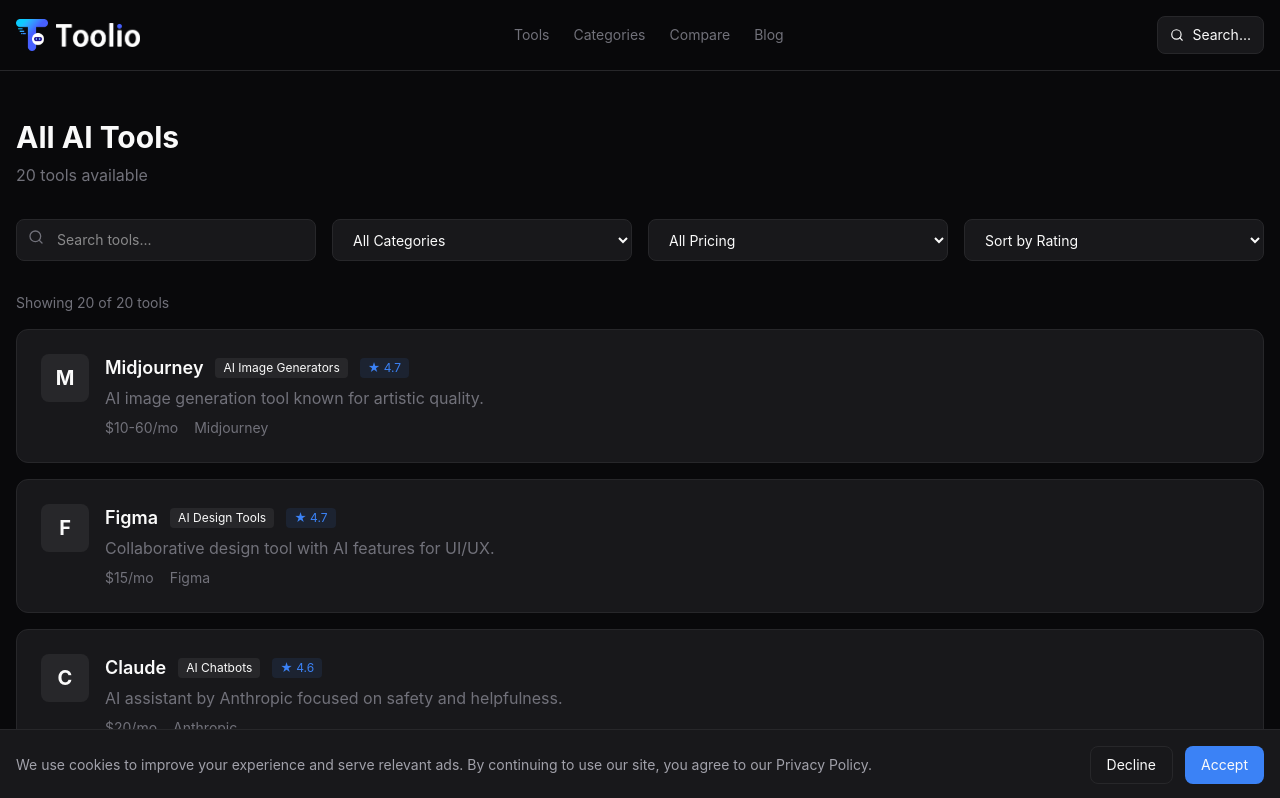
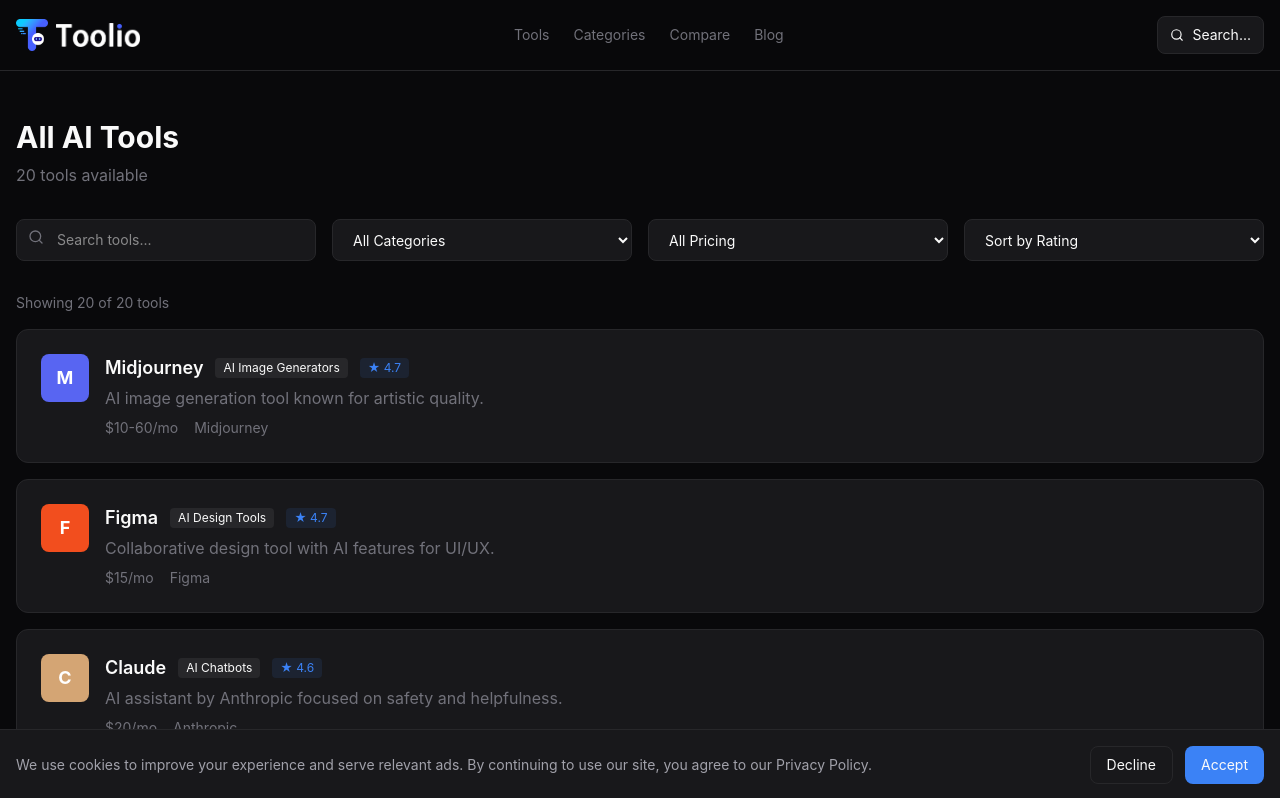
Before and after one commit to cjytg/ai-tools-directory, a Next.js app: page /tools in a window 1280 px wide. Shown: the top 798 px of the page. Built offline with nearby package versions, Linux system fonts and the light colour scheme.

Commit message:
feat: replace letter avatars with real tool favicons via Google Favicon API

```diff
--- a/src/app/categories/[slug]/page.tsx
+++ b/src/app/categories/[slug]/page.tsx
@@ -2,6 +2,7 @@
 import { CATEGORIES } from "@/types";
 import Link from "next/link";
 import { notFound } from "next/navigation";
+import ToolLogo from "@/components/ToolLogo";
 
 export async function generateStaticParams() {
   const categories = getCategories();
@@ -79,9 +80,7 @@
             <div className="w-8 h-8 bg-[#27272a] rounded-lg flex items-center justify-center text-sm font-bold flex-shrink-0">
               {i + 1}
             </div>
-            <div className="w-12 h-12 bg-[#27272a] rounded-lg flex items-center justify-center text-xl font-bold flex-shrink-0 group-hover:bg-[#3b82f6]/10 transition-colors">
-              {tool.name.charAt(0)}
-            </div>
+            <ToolLogo name={tool.name} slug={tool.slug} size="md" website={tool.website} />
             <div className="flex-1 min-w-0">
               <div className="flex items-center gap-3 mb-1">
                 <h2 className="font-semibold text-lg">{tool.name}</h2>
--- a/src/app/page.tsx
+++ b/src/app/page.tsx
@@ -3,6 +3,7 @@
 import { CATEGORIES } from "@/types";
 import Link from "next/link";
 import Icon from "@/components/Icon";
+import ToolLogo from "@/components/ToolLogo";
 
 export default function Home() {
   const tools = getAllTools();
@@ -76,9 +77,7 @@
                 className="group p-6 bg-[#18181b] border border-[#27272a] rounded-xl hover:border-[#3b82f6] transition-all hover:shadow-lg hover:shadow-blue-500/5"
               >
                 <div className="flex items-center gap-3 mb-3">
-                  <div className="w-10 h-10 bg-[#27272a] rounded-lg flex items-center justify-center text-lg font-bold group-hover:bg-[#3b82f6]/10 transition-colors">
-                    {tool.name.charAt(0)}
-                  </div>
+                  <ToolLogo name={tool.name} slug={tool.slug} size="sm" website={tool.website} />
                   <div className="flex-1 min-w-0">
                     <h3 className="font-semibold truncate">{tool.name}</h3>
                     <span className="text-sm text-[#71717a]">{tool.company}</span>
--- a/src/app/tools/[slug]/page.tsx
+++ b/src/app/tools/[slug]/page.tsx
@@ -3,6 +3,7 @@
 import { CATEGORIES } from "@/types";
 import Link from "next/link";
 import { notFound } from "next/navigation";
+import ToolLogo from "@/components/ToolLogo";
 
 export async function generateStaticParams() {
   const tools = getAllTools();
@@ -69,9 +70,7 @@
 
         {/* Header */}
         <div className="flex flex-col md:flex-row items-start gap-6 mb-8">
-          <div className="w-16 h-16 bg-gradient-to-br from-blue-500 to-purple-600 rounded-xl flex items-center justify-center text-2xl font-bold text-white">
-            {tool.name.charAt(0)}
-          </div>
+          <ToolLogo name={tool.name} slug={tool.slug} size="lg" website={tool.website} />
           <div className="flex-1">
             <h1 className="text-3xl font-bold mb-2">{tool.name}</h1>
             <p className="text-[#71717a] mb-4">{tool.description}</p>
--- a/src/app/tools/page.tsx
+++ b/src/app/tools/page.tsx
@@ -2,29 +2,30 @@
 
 import { useState, useMemo } from "react";
 import Link from "next/link";
+import ToolLogo from "@/components/ToolLogo";
 
 // Inline tools data for client component
 const toolsData = [
-  {slug:"chatgpt",name:"ChatGPT",category:"chatbot",pricing:"freemium",price:"$20/mo",description:"AI chatbot by OpenAI for conversation, writing, coding, and analysis.",rating:4.5,company:"OpenAI",founded:2022},
-  {slug:"claude",name:"Claude",category:"chatbot",pricing:"freemium",price:"$20/mo",description:"AI assistant by Anthropic focused on safety and helpfulness.",rating:4.6,company:"Anthropic",founded:2023},
-  {slug:"midjourney",name:"Midjourney",category:"image",pricing:"paid",price:"$10-60/mo",description:"AI image generation tool known for artistic quality.",rating:4.7,company:"Midjourney",founded:2022},
-  {slug:"cursor",name:"Cursor",category:"coding",pricing:"freemium",price:"$20/mo",description:"AI-native code editor built for pair programming with AI.",rating:4.6,company:"Anysphere",founded:2023},
-  {slug:"github-copilot",name:"GitHub Copilot",category:"coding",pricing:"freemium",price:"$10/mo",description:"AI pair programmer that helps write code faster.",rating:4.5,company:"GitHub/Microsoft",founded:2021},
-  {slug:"gemini",name:"Gemini",category:"chatbot",pricing:"freemium",price:"$20/mo",description:"Google's AI chatbot with strong multimodal capabilities.",rating:4.3,company:"Google",founded:2023},
-  {slug:"perplexity",name:"Perplexity",category:"search",pricing:"freemium",price:"$20/mo",description:"AI-powered search engine that provides answers with sources.",rating:4.4,company:"Perplexity",founded:2022},
-  {slug:"grammarly",name:"Grammarly",category:"writing",pricing:"freemium",price:"$12/mo",description:"AI writing assistant for grammar, clarity, and tone.",rating:4.5,company:"Grammarly",founded:2009},
-  {slug:"notion-ai",name:"Notion AI",category:"productivity",pricing:"freemium",price:"$10/mo",description:"AI writing assistant integrated into Notion workspace.",rating:4.2,company:"Notion",founded:2023},
-  {slug:"figma",name:"Figma",category:"design",pricing:"freemium",price:"$15/mo",description:"Collaborative design tool with AI features for UI/UX.",rating:4.7,company:"Figma",founded:2012},
-  {slug:"runway",name:"Runway",category:"video",pricing:"freemium",price:"$12-76/mo",description:"AI video generation and editing platform.",rating:4.4,company:"Runway",founded:2018},
-  {slug:"elevenlabs",name:"ElevenLabs",category:"audio",pricing:"freemium",price:"$5-99/mo",description:"AI voice generation and cloning platform.",rating:4.5,company:"ElevenLabs",founded:2022},
-  {slug:"suno",name:"Suno",category:"audio",pricing:"freemium",price:"$10/mo",description:"AI music generation tool that creates complete songs from text.",rating:4.3,company:"Suno",founded:2023},
-  {slug:"jasper",name:"Jasper",category:"writing",pricing:"paid",price:"$39-125/mo",description:"AI marketing copywriting platform for businesses.",rating:4.1,company:"Jasper",founded:2021},
-  {slug:"surfer-seo",name:"Surfer SEO",category:"marketing",pricing:"paid",price:"$49-199/mo",description:"AI-powered SEO content optimization tool.",rating:4.4,company:"Surfer",founded:2017},
-  {slug:"deepl",name:"DeepL",category:"translation",pricing:"freemium",price:"$9-40/mo",description:"AI translation tool known for high-quality translations.",rating:4.6,company:"DeepL",founded:2017},
-  {slug:"canva-ai",name:"Canva AI",category:"design",pricing:"freemium",price:"$12.99/mo",description:"AI design tools integrated into Canva platform.",rating:4.3,company:"Canva",founded:2012},
-  {slug:"gamma",name:"Gamma",category:"productivity",pricing:"freemium",price:"$10/mo",description:"AI-powered presentation and document creator.",rating:4.3,company:"Gamma",founded:2020},
-  {slug:"obsidian",name:"Obsidian",category:"productivity",pricing:"free",price:"Free / $50/year sync",description:"Knowledge management app with bidirectional linking.",rating:4.6,company:"Dynalist",founded:2020},
-  {slug:"zapier",name:"Zapier",category:"productivity",pricing:"freemium",price:"$19.99/mo",description:"Automation platform connecting 5000+ apps with AI features.",rating:4.5,company:"Zapier",founded:2011},
+  {slug:"chatgpt",name:"ChatGPT",category:"chatbot",pricing:"freemium",price:"$20/mo",description:"AI chatbot by OpenAI for conversation, writing, coding, and analysis.",rating:4.5,company:"OpenAI",founded:2022,website:"https://chat.openai.com"},
+  {slug:"claude",name:"Claude",category:"chatbot",pricing:"freemium",price:"$20/mo",description:"AI assistant by Anthropic focused on safety and helpfulness.",rating:4.6,company:"Anthropic",founded:2023,website:"https://claude.ai"},
+  {slug:"midjourney",name:"Midjourney",category:"image",pricing:"paid",price:"$10-60/mo",description:"AI image generation tool known for artistic quality.",rating:4.7,company:"Midjourney",founded:2022,website:"https://midjourney.com"},
+  {slug:"cursor",name:"Cursor",category:"coding",pricing:"freemium",price:"$20/mo",description:"AI-native code editor built for pair programming with AI.",rating:4.6,company:"Anysphere",founded:2023,website:"https://cursor.sh"},
+  {slug:"github-copilot",name:"GitHub Copilot",category:"coding",pricing:"freemium",price:"$10/mo",description:"AI pair programmer that helps write code faster.",rating:4.5,company:"GitHub/Microsoft",founded:2021,website:"https://github.com/features/copilot"},
+  {slug:"gemini",name:"Gemini",category:"chatbot",pricing:"freemium",price:"$20/mo",description:"Google's AI chatbot with strong multimodal capabilities.",rating:4.3,company:"Google",founded:2023,website:"https://gemini.google.com"},
+  {slug:"perplexity",name:"Perplexity",category:"search",pricing:"freemium",price:"$20/mo",description:"AI-powered search engine that provides answers with sources.",rating:4.4,company:"Perplexity",founded:2022,website:"https://perplexity.ai"},
+  {slug:"grammarly",name:"Grammarly",category:"writing",pricing:"freemium",price:"$12/mo",description:"AI writing assistant for grammar, clarity, and tone.",rating:4.5,company:"Grammarly",founded:2009,website:"https://grammarly.com"},
+  {slug:"notion-ai",name:"Notion AI",category:"productivity",pricing:"freemium",price:"$10/mo",description:"AI writing assistant integrated into Notion workspace.",rating:4.2,company:"Notion",founded:2023,website:"https://notion.so/product/ai"},
+  {slug:"figma",name:"Figma",category:"design",pricing:"freemium",price:"$15/mo",description:"Collaborative design tool with AI features for UI/UX.",rating:4.7,company:"Figma",founded:2012,website:"https://figma.com"},
+  {slug:"runway",name:"Runway",category:"video",pricing:"freemium",price:"$12-76/mo",description:"AI video generation and editing platform.",rating:4.4,company:"Runway",founded:2018,website:"https://runwayml.com"},
+  {slug:"elevenlabs",name:"ElevenLabs",category:"audio",pricing:"freemium",price:"$5-99/mo",description:"AI voice generation and cloning platform.",rating:4.5,company:"ElevenLabs",founded:2022,website:"https://elevenlabs.io"},
+  {slug:"suno",name:"Suno",category:"audio",pricing:"freemium",price:"$10/mo",description:"AI music generation tool that creates complete songs from text.",rating:4.3,company:"Suno",founded:2023,website:"https://suno.com"},
+  {slug:"jasper",name:"Jasper",category:"writing",pricing:"paid",price:"$39-125/mo",description:"AI marketing copywriting platform for businesses.",rating:4.1,company:"Jasper",founded:2021,website:"https://jasper.ai"},
+  {slug:"surfer-seo",name:"Surfer SEO",category:"marketing",pricing:"paid",price:"$49-199/mo",description:"AI-powered SEO content optimization tool.",rating:4.4,company:"Surfer",founded:2017,website:"https://surferseo.com"},
+  {slug:"deepl",name:"DeepL",category:"translation",pricing:"freemium",price:"$9-40/mo",description:"AI translation tool known for high-quality translations.",rating:4.6,company:"DeepL",founded:2017,website:"https://deepl.com"},
+  {slug:"canva-ai",name:"Canva AI",category:"design",pricing:"freemium",price:"$12.99/mo",description:"AI design tools integrated into Canva platform.",rating:4.3,company:"Canva",founded:2012,website:"https://canva.com"},
+  {slug:"gamma",name:"Gamma",category:"productivity",pricing:"freemium",price:"$10/mo",description:"AI-powered presentation and document creator.",rating:4.3,company:"Gamma",founded:2020,website:"https://gamma.app"},
+  {slug:"obsidian",name:"Obsidian",category:"productivity",pricing:"free",price:"Free / $50/year sync",description:"Knowledge management app with bidirectional linking.",rating:4.6,company:"Dynalist",founded:2020,website:"https://obsidian.md"},
+  {slug:"zapier",name:"Zapier",category:"productivity",pricing:"freemium",price:"$19.99/mo",description:"Automation platform connecting 5000+ apps with AI features.",rating:4.5,company:"Zapier",founded:2011,website:"https://zapier.com"},
 ];
 
 const CATEGORIES: Record<string, string> = {
@@ -157,9 +158,7 @@
             href={`/tools/${tool.slug}`}
             className="group p-6 bg-[#18181b] border border-[#27272a] rounded-xl hover:border-[#3b82f6] transition-all flex items-start gap-4"
           >
-            <div className="w-12 h-12 bg-[#27272a] rounded-lg flex items-center justify-center text-xl font-bold flex-shrink-0 group-hover:bg-[#3b82f6]/10 transition-colors">
-              {tool.name.charAt(0)}
-            </div>
+            <ToolLogo name={tool.name} slug={tool.slug} size="md" website={tool.website} />
             <div className="flex-1 min-w-0">
               <div className="flex items-center gap-3 mb-1 flex-wrap">
                 <h2 className="font-semibold text-lg">{tool.name}</h2>
--- a/src/components/ToolLogo.tsx
+++ b/src/components/ToolLogo.tsx
@@ -1,4 +1,7 @@
-const LOGO_COLORS: Record<string, string> = {
+"use client";
+
+// Fallback colors for when favicon fails to load
+const FALLBACK_COLORS: Record<string, string> = {
   chatgpt: "#10a37f",
   claude: "#d4a574",
   midjourney: "#5865f2",
@@ -38,24 +41,45 @@
   name: string;
   slug: string;
   size?: "sm" | "md" | "lg";
+  website?: string;
 }
 
-export default function ToolLogo({ name, slug, size = "md" }: ToolLogoProps) {
+export default function ToolLogo({ name, slug, size = "md", website }: ToolLogoProps) {
   const sizeClasses = {
-    sm: "w-8 h-8 text-sm",
-    md: "w-12 h-12 text-lg",
-    lg: "w-16 h-16 text-2xl",
+    sm: "w-8 h-8",
+    md: "w-12 h-12",
+    lg: "w-16 h-16",
   };
 
-  const bgColor = LOGO_COLORS[slug] || "#27272a";
-  const textColor = bgColor === "#000" || bgColor === "#27272a" ? "#fff" : "#fff";
+  const fallbackBg = FALLBACK_COLORS[slug] || "#27272a";
+
+  // Try to get favicon from Google Favicon API
+  // Falls back to domain root favicon if no website URL provided
+  const domain = website ? new URL(website).hostname : slug;
+  const faviconUrl = `https://www.google.com/s2/favicons?domain=${domain}&sz=64`;
 
   return (
     <div
-      className={`${sizeClasses[size]} rounded-lg flex items-center justify-center font-bold flex-shrink-0`}
-      style={{ backgroundColor: bgColor, color: textColor }}
+      className={`${sizeClasses[size]} rounded-lg flex items-center justify-center flex-shrink-0 overflow-hidden bg-zinc-800`}
     >
-      {name.charAt(0)}
+      <img
+        src={faviconUrl}
+        alt={`${name} logo`}
+        className="w-full h-full object-contain p-1"
+        onError={(e) => {
+          // Fallback to letter avatar if favicon fails
+          const target = e.target as HTMLImageElement;
+          target.style.display = "none";
+          const parent = target.parentElement;
+          if (parent && !parent.querySelector(".fallback-letter")) {
+            const fallback = document.createElement("span");
+            fallback.className = "fallback-letter font-bold text-white text-lg";
+            fallback.textContent = name.charAt(0);
+            parent.appendChild(fallback);
+            (parent as HTMLElement).style.backgroundColor = fallbackBg;
+          }
+        }}
+      />
     </div>
   );
 }
```
Also changed, not shown: src/app/compare/page.tsx (+3 -6 lines).
